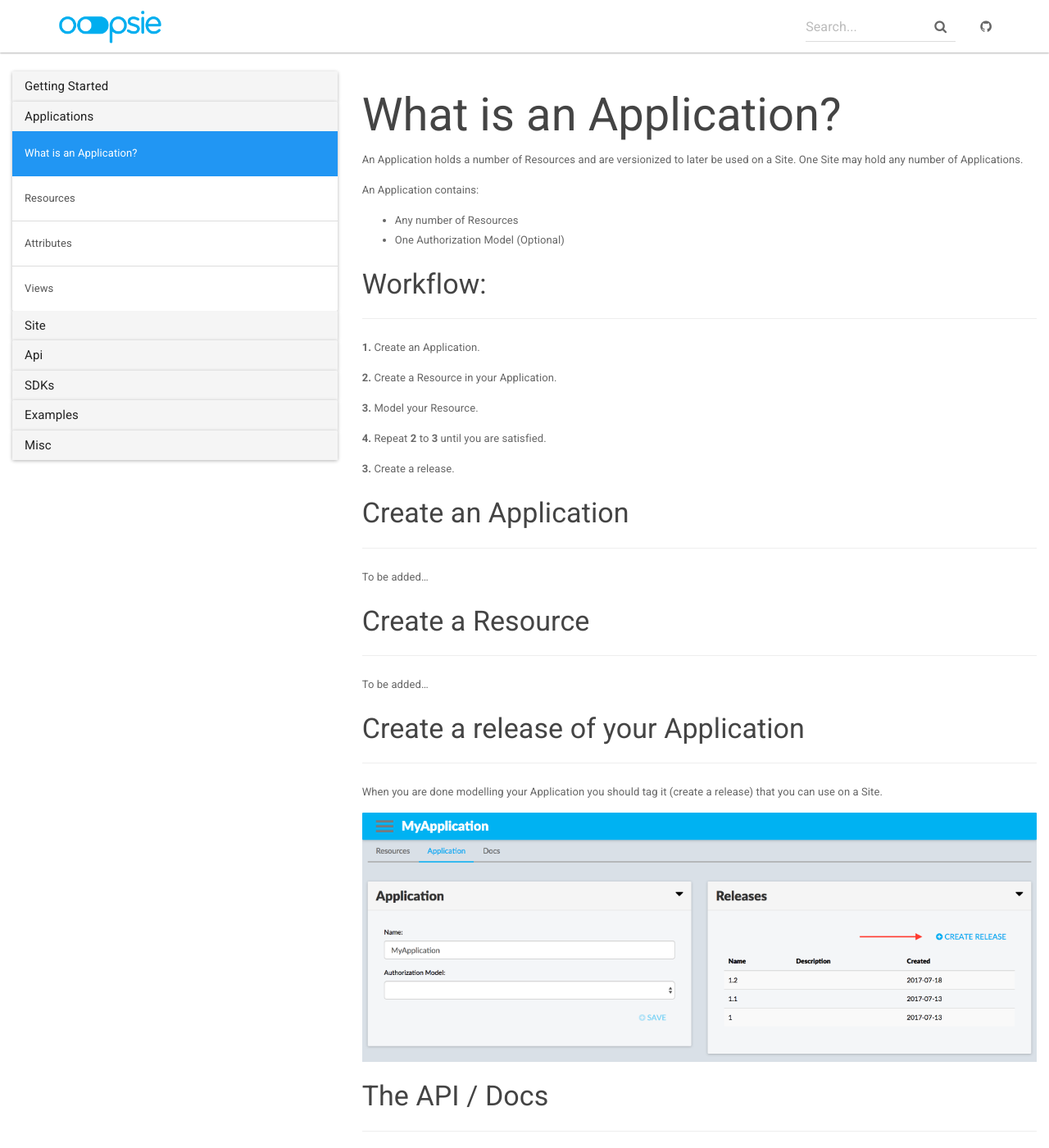
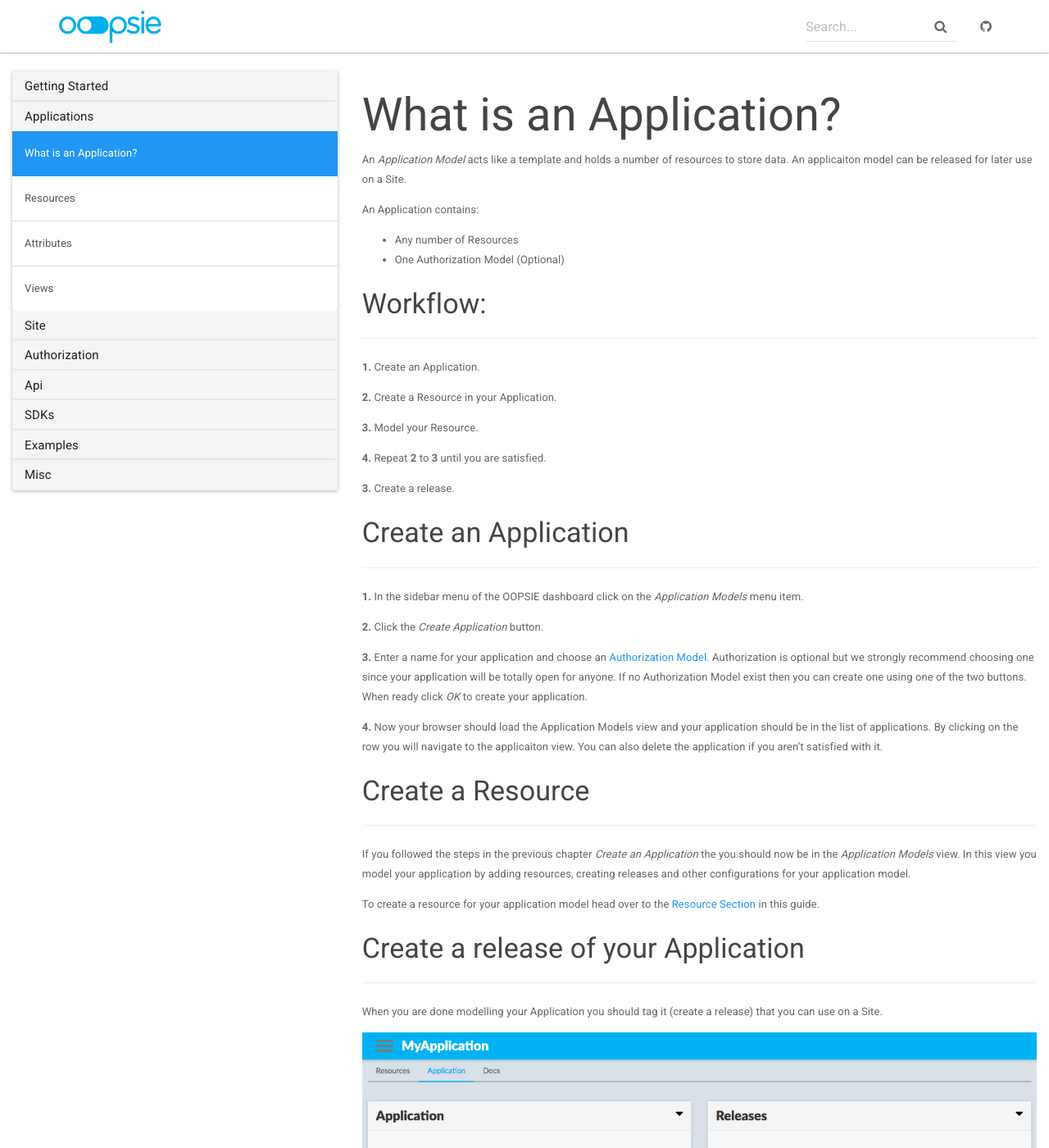
Before and after one commit to techoopsie/oopsie-docs, a Jekyll site: the page built from _docs/application/what-is-an-application.md, in a window 1280 px wide and 1400 px high. Shown: the whole window at 82% size. Built offline with Jekyll 4.4.1, drawn with Linux system fonts in a browser that asks for light colours.

Commit message:
application

```diff
--- a/_data/docs.yml
+++ b/_data/docs.yml
@@ -16,6 +16,10 @@
   - api-keys
   - users
 
+- title: Authorization
+  docs:
+  - what-is-auth
+
 - title: Api
   docs:
   - how-to
--- a/_docs/application/what-is-an-application.md
+++ b/_docs/application/what-is-an-application.md
@@ -3,7 +3,7 @@ title: What is an Application?
 permalink: /docs/what-is-an-application/
 ---
 
-An Application holds a number of Resources and are versionized to later be used on a Site. One Site may hold any number of Applications.
+An *Application Model* acts like a template and holds a number of resources to store data. An applicaiton model can be released for later use on a Site.
 
 An Application contains:
 
@@ -25,19 +25,27 @@ An Application contains:
 ### Create an Application
 ------
 
-To be added...
+**1.** In the sidebar menu of the OOPSIE dashboard click on the *Application Models* menu item.
+
+**2.** Click the *Create Application* button.
+
+**3.** Enter a name for your application and choose an [Authorization Model](/docs/what-is-auth). Authorization is optional but we strongly recommend choosing one since your application will be totally open for anyone. If no Authorization Model exist then  you can create one using one of the two buttons. When ready click *OK* to create your application.
+
+**4.** Now your browser should load the Application Models view and your application should be in the list of applications. By clicking on the row you will navigate to the applicaiton view. You can also delete the application if you aren't satisfied with it.
 
 ### Create a Resource
 ------
 
-To be added...
+If you followed the steps in the previous chapter *Create an Application* the you should now be in the *Application Models* view. In this view you model your application by adding resources, creating releases and other configurations for your application model.
+
+To create a resource for your application model head over to the [Resource Section](/docs/resources) in this guide.
 
 ### Create a release of your Application
 ------
 
 When you are done modelling your Application you should tag it (create a release) that you can use on a Site.
 
-![Create release of Application](/img/create-release2.png "Create release of Application")
+![Create release of Applic.ation](/img/create-release2.png "Create release of Application")
 
 ### The API / Docs
 ------
```
Also changed, not shown: 18 other files.
